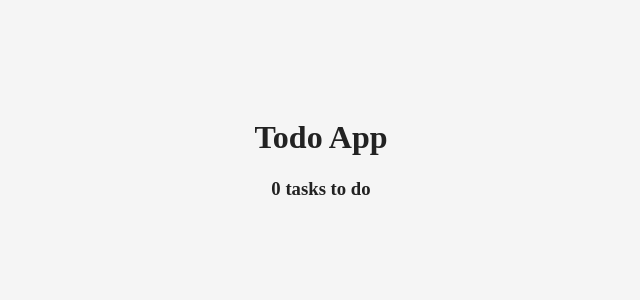
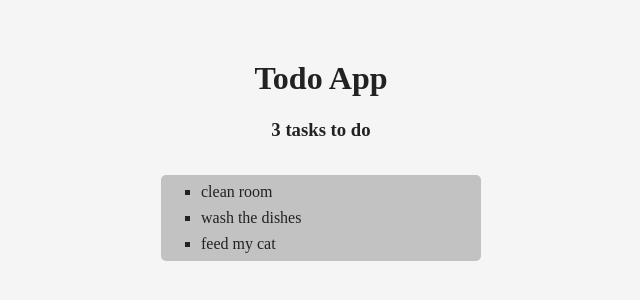
Before and after one commit to mnap00/mod-16.7-webpack-server-hmr, a React app: page / in a window 1280 px wide. Shown: the part 242-542 px from the top of the page, without its empty margins (319-959 px from the left). Built offline with nearby package versions, Linux system fonts and the light colour scheme.

Commit message:
Add todo list component

```diff
--- /dev/null
+++ b/src/components/TodoList.css
@@ -0,0 +1,10 @@
+.TodoList {
+    background-color: #c2c2c2;
+    border-radius: 5px;
+    list-style-type: square;
+    width: 320px;
+}
+
+.Todo {
+    margin: 8px 0;
+}
--- /dev/null
+++ b/src/components/TodoList.js
@@ -0,0 +1,20 @@
+import React from 'react';
+import style from './TodoList.css';
+
+const TodoList = props => (
+    <ul className={style.TodoList}>
+        {
+            props.list.map(item => (
+                <li
+                    key={item.id}
+                    className={style.Todo}
+                    onClick={() => {props.remove(item.id)}}
+                >
+                    {item.text}
+                </li>
+            ))
+        }
+    </ul>
+);
+
+export default TodoList;
--- a/src/containers/App.js
+++ b/src/containers/App.js
@@ -2,12 +2,17 @@ import React from 'react';
 import uuid from 'uuid';
 import style from './App.css';
 import Title from '../components/Title';
+import TodoList from '../components/TodoList';
 
 class App extends React.Component {
     constructor(props) {
         super(props);
         this.state = {
-            data: []
+            data: [
+                {id: 1, text: 'clean room'},
+                {id: 2, text: 'wash the dishes'},
+                {id: 3, text: 'feed my cat'}
+            ]
         };
     }
     addTodo(val) {
@@ -30,6 +35,10 @@ class App extends React.Component {
                     title={appTitle}
                     tasks={this.state.data.length}
                 />
+                <TodoList
+                    list={this.state.data}
+                    remove={id => {this.removeTodo(id)}}
+                />
             </div>
         );
     }
```
